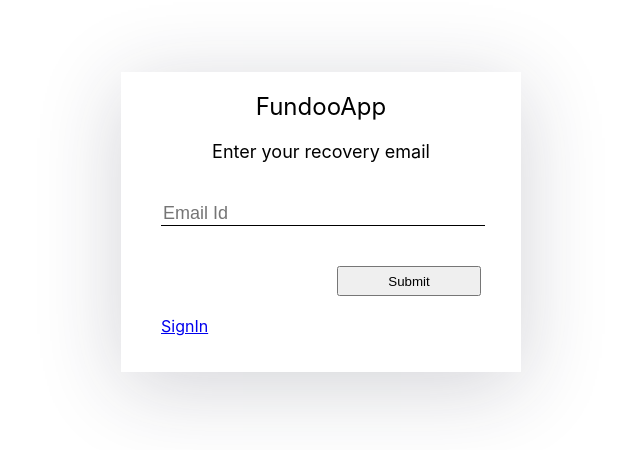
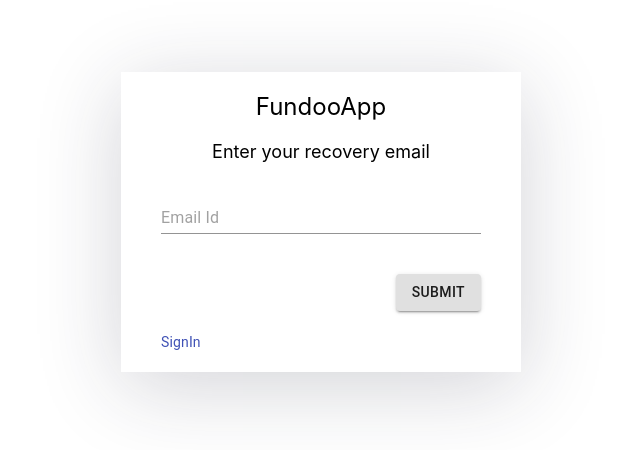
Before and after one commit to saurabhgavali23/FundooApp-ReactJs, a React (Create React App) app: page /reset-password in a window 1280 px wide. Shown: the part 178-628 px from the top of the page, without its empty margins (319-959 px from the left). Built offline with nearby package versions, Linux system fonts and the light colour scheme; no server answers.

Commit message:
[Saurabh] Refactor: Reset password page css

```diff
--- a/src/reset_password/ResetPassword.js
+++ b/src/reset_password/ResetPassword.js
@@ -1,3 +1,4 @@
+import { Button, Grid, Link, TextField } from "@material-ui/core";
 import React, { useState } from "react";
 import { sendEmail } from "../services/userServices";
 import "./ResetPasswordCss.css";
@@ -5,16 +6,13 @@ import "./ResetPasswordCss.css";
 const ResetPassword = ({openSnackBar}) => {
   const [email, setEmail] = useState();
   const [emailError, setEmailError] = useState(false);
-  const [emailText, setEmailText] = useState("");
 
   const validateEmailAddress = () => {
     const regexp3 = /^[a-zA-Z]+[.+-]?[a-zA-Z0-9]+[@][a-zA-Z]{3,}[.][a-z]{2,4}[.]?[a-zA-Z]*[.,]?$/;
     if (!regexp3.test(email)) {
       setEmailError(true);
-      setEmailText("Invalid Email Id");
     } else {
       setEmailError(false);
-      setEmailError("");
     }
   };
 
@@ -41,22 +39,26 @@ const ResetPassword = ({openSnackBar}) => {
         <div className="fundooTitle">FundooApp</div>
         <div className="signInTitle">Enter your recovery email</div>
           <div className="emailInputDiv">
-            <input
+            <TextField
               placeholder="Email Id"
-              className="emailInput1"
               onBlur={validateEmailAddress}
               onChange={(e) => setEmail(e.target.value)}
+              error={emailError}
+              helperText={emailError?'Invalid Email':null}
               required
             />
-            {emailError ? <div className="inputError">{emailText}</div> : null}
             </div>
           <div className="buttonDiv">
-            <input type="submit" value="Submit" className="button1"
-            onClick={handleData}/>
+            <Button variant="contained" className="button1"
+            onClick={handleData}>Submit</Button>
           </div>
-          <div className="anchor">
-            <a href="/login">SignIn</a>
-          </div>
+          <Grid container className="resetAnchor">
+            <Grid item xs >
+                <Link href="/login" variant="body2">
+                    SignIn
+                </Link>
+            </Grid>
+          </Grid>
       </div>
     </div>
   );
--- a/src/reset_password/ResetPasswordCss.css
+++ b/src/reset_password/ResetPasswordCss.css
@@ -30,28 +30,12 @@
     margin-top: 5%;
     justify-content: center;
 }
-.emailInput1{
-    width: 100%;
-    font-size: large;
-    border: 0;
-    outline: 0;
-    background: transparent;
-    border-bottom: 1px solid black;
-}
 .buttonDiv{
     display: flex;
     justify-content: flex-end;
     margin-right: 10%;
 }
-.button1{
-    width: 40%;
-    height: 30px;
-}
-.inputError{
-    font-size: 12px;
-    color: red;
-}
-.anchor{
+.resetAnchor{
     width: 10%;
     display: flex;
     margin-left: 10%;
```
